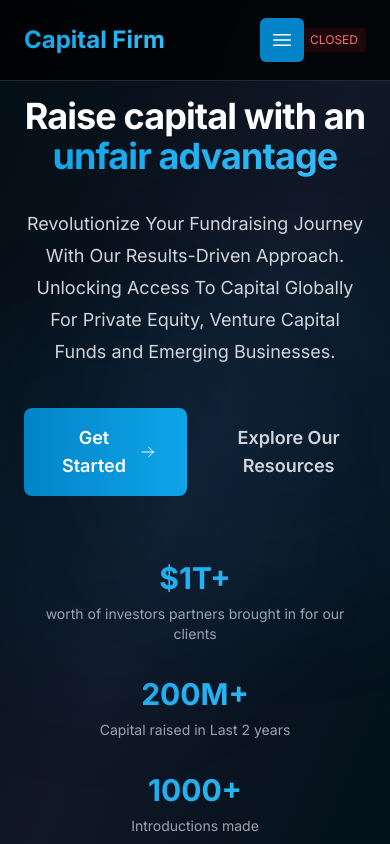
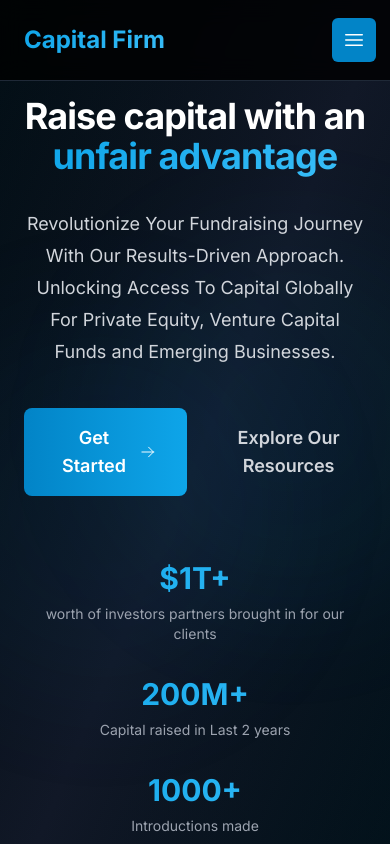
Before and after one commit to Hampus-Gstack/capitalfirm, a Next.js app: page / in a window 390 px wide. Shown: the top 844 px of the page. Built offline with nearby package versions, Linux system fonts and the light colour scheme.

Commit message:
Fix mobile menu by using CSS classes instead of conditional rendering

```diff
--- a/components/Header.tsx
+++ b/components/Header.tsx
@@ -88,12 +88,10 @@ export default function Header() {
   }, [mobileMenuOpen])
 
   const handleMobileMenuToggle = () => {
-    console.log('Mobile menu toggle clicked, current state:', mobileMenuOpen)
     setMobileMenuOpen(!mobileMenuOpen)
   }
 
   const handleMobileMenuClose = () => {
-    console.log('Mobile menu close clicked')
     setMobileMenuOpen(false)
   }
 
@@ -174,10 +172,6 @@ export default function Header() {
             <span className="sr-only">Open main menu</span>
             <Bars3Icon className="h-6 w-6" aria-hidden="true" />
           </button>
-          {/* Debug indicator */}
-          <div className="ml-2 text-xs text-red-400 bg-red-900/20 px-2 py-1 rounded">
-            {mobileMenuOpen ? 'OPEN' : 'CLOSED'}
-          </div>
         </div>
 
         <div className="hidden lg:flex lg:gap-x-6" ref={dropdownRef}>
@@ -205,8 +199,9 @@ export default function Header() {
       </nav>
 
       {/* Mobile menu - Binderr style */}
-      {mobileMenuOpen && (
-        <div className="lg:hidden fixed inset-0 z-[9999] mobile-menu-visible" ref={mobileMenuRef}>
+      <div className={`lg:hidden fixed inset-0 z-[9999] transition-all duration-300 ${
+        mobileMenuOpen ? 'opacity-100 visible' : 'opacity-0 invisible'
+      }`} ref={mobileMenuRef}>
         {/* Full screen overlay */}
         <div className="fixed inset-0 bg-black/95 backdrop-blur-md">
           <div className="flex h-full flex-col">
@@ -324,7 +319,6 @@ export default function Header() {
           </div>
         </div>
       </div>
-      )}
     </header>
   )
 }
```
Lines whose indentation alone changed are shown as unchanged.
